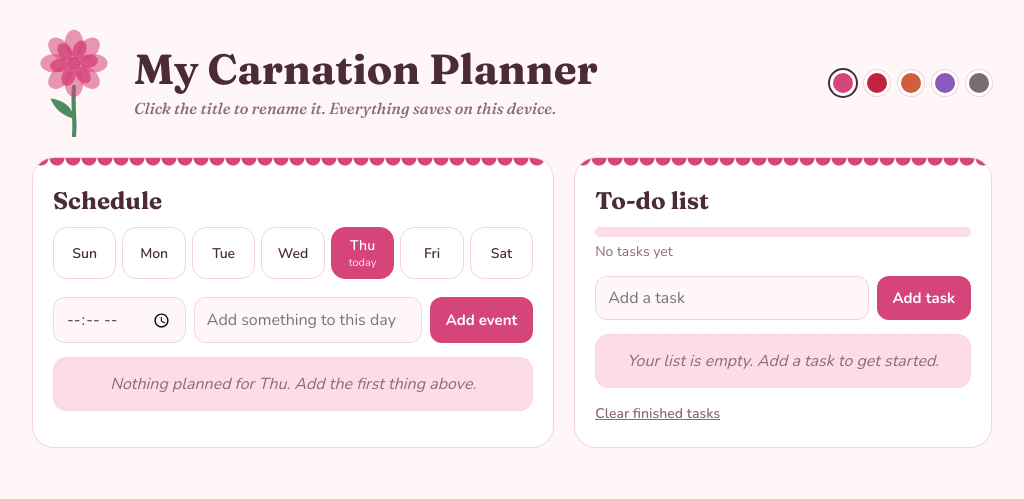
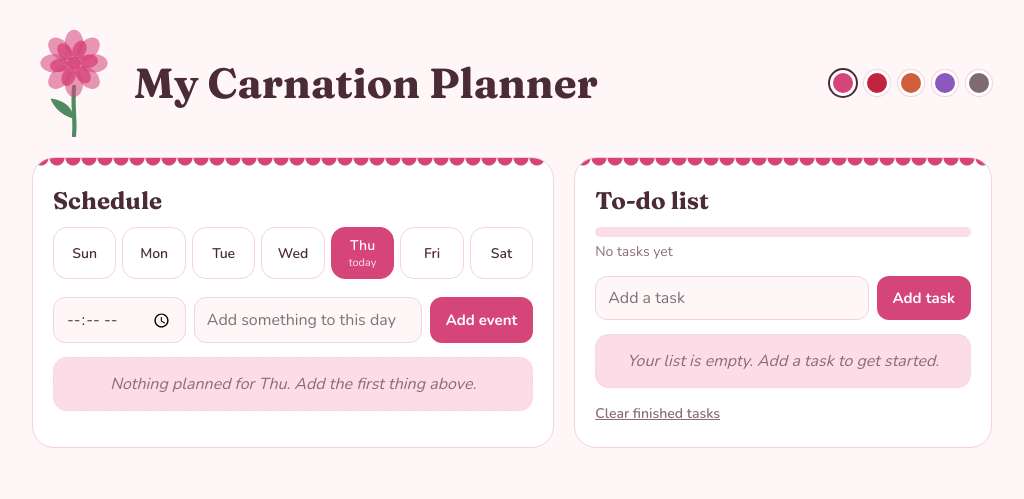
Before and after one commit to brettpogi-hub/planners, a plain HTML site: page index.html in a window 1280 px wide. Shown: the whole page, without its empty margins (128-1152 px from the left). Drawn offline with nearby package versions, Linux system fonts and the light colour scheme.

Commit message:
name commit

```diff
--- a/index.html
+++ b/index.html
@@ -20,7 +20,7 @@
   </svg>
   <div>
     <h1 class="title" id="title" contenteditable="true" spellcheck="false" aria-label="Planner title, click to rename">My Carnation Planner</h1>
-    <p class="sub">Click the title to rename it. Everything saves on this device.</p>
+
   </div>
   <div class="themes" id="themes" role="group" aria-label="Carnation colour"></div>
 </header>
```
